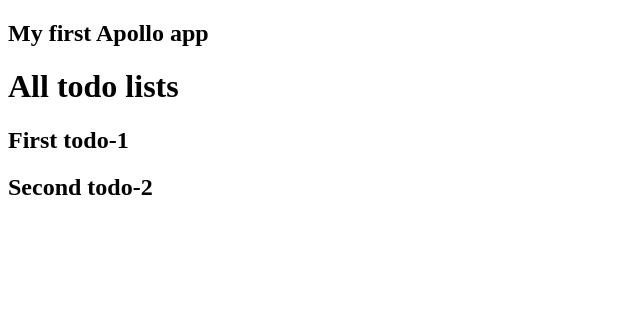
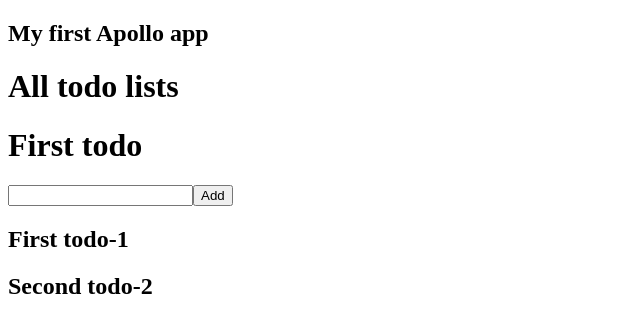
Before and after one commit to apunko/graphql-demo, a React app in the folder client/: page / in a window 1280 px wide. Shown: the top 332 px of the page, without its empty margins (0-640 px from the left). Built offline with nearby package versions, Linux system fonts and the light colour scheme.

Commit message:
update todo abstractions

```diff
--- /dev/null
+++ b/client/src/components/todo-item-form/index.js
@@ -0,0 +1,3 @@
+import TodoItemForm from './todo-item-form';
+
+export default TodoItemForm;
--- /dev/null
+++ b/client/src/components/todo-item-form/todo-item-form.jsx
@@ -0,0 +1,39 @@
+import React from 'react';
+import PropTypes from 'prop-types';
+
+class TodoItemForm extends React.Component {
+  constructor(props) {
+    super(props);
+
+    this.state = { title: '' };
+
+    this.handleChange = this.handleChange.bind(this);
+    this.handleSubmit = this.handleSubmit.bind(this);
+  }
+
+  handleChange(event) {
+    this.setState({ title: event.target.value });
+  }
+
+  handleSubmit(event) {
+    event.preventDefault();
+
+    this.props.handleItemAdd({ ...this.state });
+    this.setState({ title: '' });
+  }
+
+  render() {
+    return (
+      <form onSubmit={this.handleSubmit}>
+        <input name="title" type="text" value={this.state.title} onChange={this.handleChange} />
+        <input type="submit" value="Add" />
+      </form>
+    );
+  }
+}
+
+TodoItemForm.propTypes = {
+  handleItemAdd: PropTypes.func.isRequired,
+};
+
+export default TodoItemForm;
--- a/client/src/components/todo-list-catalog/todo-list-catalog.jsx
+++ b/client/src/components/todo-list-catalog/todo-list-catalog.jsx
@@ -1,6 +1,7 @@
 import React from 'react';
 import { Query } from 'react-apollo';
 import TodoListPreview from '../todo-list-preview';
+import TodoList from '../todo-list';
 import { GET_ALL_TODO_LISTS } from '../../queries';
 
 const TodoListCatalog = () => (
@@ -15,6 +16,7 @@ const TodoListCatalog = () => (
       return (
         <div>
           <h1>All todo lists</h1>
+          <TodoList id={todoListPreviews[0].props.id} />
           {todoListPreviews}
         </div>
       );
--- a/client/src/components/todo-list/todo-list.jsx
+++ b/client/src/components/todo-list/todo-list.jsx
@@ -2,6 +2,7 @@ import React from 'react';
 import PropTypes from 'prop-types';
 import { Query } from 'react-apollo';
 import TodoItem from '../todo-item';
+import TodoItemForm from '../todo-item-form';
 import { GET_TODO_LIST } from '../../queries';
 
 const TodoList = ({ id }) => (
@@ -16,6 +17,7 @@ const TodoList = ({ id }) => (
       return (
         <div>
           <h1>{title}</h1>
+          <TodoItemForm handleItemAdd={() => {}} />
           {todoItems}
         </div>
       );
--- a/client/src/graphql/mock-provider.jsx
+++ b/client/src/graphql/mock-provider.jsx
@@ -4,6 +4,22 @@ import { MockedProvider } from 'react-apollo/test-utils';
 import { GET_TODO_LIST, GET_ALL_TODO_LISTS } from '../queries';
 
 const mocks = [
+  {
+    request: {
+      query: GET_TODO_LIST,
+      variables: {
+        id: 1,
+      },
+    },
+    result: {
+      data: {
+        todoList: {
+          title: 'First todo',
+          items: [],
+        },
+      },
+    },
+  },
   {
     request: {
       query: GET_TODO_LIST,
```
